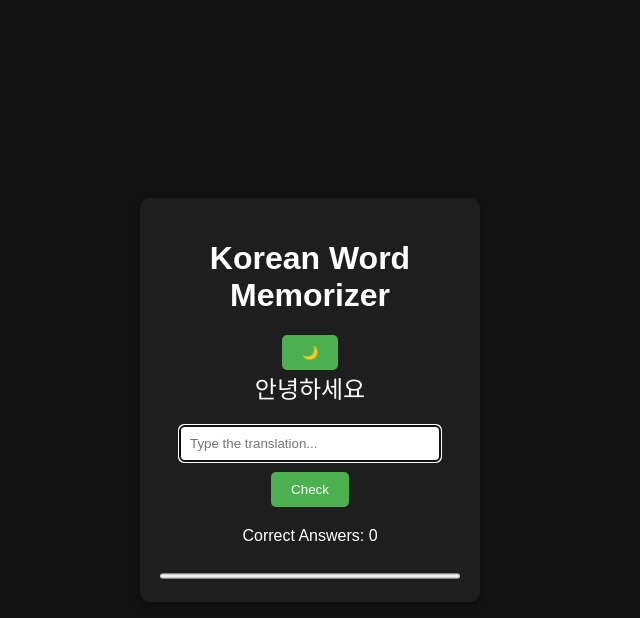
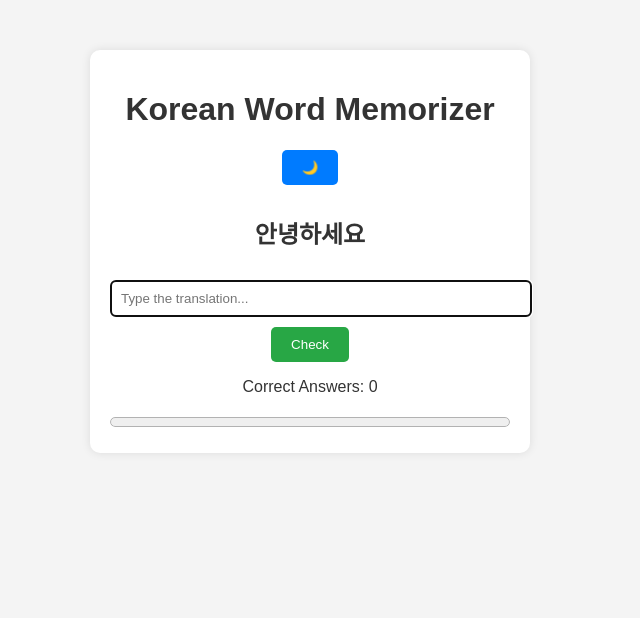
Before and after one commit to rasuloff96/Korean-Word-Game, a plain HTML site: page index.html in a window 1280 px wide. Shown: the whole page, without its empty margins (330-970 px from the left). Drawn offline with Linux system fonts and the light colour scheme.

Commit message:
css updated

```diff
--- a/style.css
+++ b/style.css
@@ -1,73 +1,66 @@
 body {
     font-family: Arial, sans-serif;
-    background-color: #121212;
-    color: white;
-    display: flex;
-    justify-content: center;
-    align-items: center;
-    height: 100vh;
-    margin: 0;
-    transition: 0.3s;
+    background-color: #f4f4f4;
+    color: #333;
+    text-align: center;
+    transition: background 0.3s, color 0.3s;
 }
 
 .container {
-    background-color: #1e1e1e;
+    max-width: 400px;
+    margin: 50px auto;
+    background: white;
     padding: 20px;
     border-radius: 10px;
-    box-shadow: 0 4px 10px rgba(0, 0, 0, 0.3);
-    text-align: center;
-    width: 300px;
-    transition: 0.3s;
+    box-shadow: 0 0 10px rgba(0, 0, 0, 0.1);
+}
+
+.dark {
+    background-color: #333;
+    color: white;
+}
+
+.dark .container {
+    background-color: #444;
 }
 
 #word-container {
     font-size: 24px;
-    margin-bottom: 20px;
+    font-weight: bold;
+    margin: 20px 0;
 }
 
 input {
+    width: 100%;
     padding: 10px;
-    width: 80%;
-    margin-bottom: 10px;
+    margin: 10px 0;
     border: 1px solid #ccc;
     border-radius: 5px;
 }
 
 button {
     padding: 10px 20px;
-    background-color: #4CAF50;
-    color: white;
     border: none;
     border-radius: 5px;
     cursor: pointer;
+    background-color: #28a745;
+    color: white;
 }
 
 button:hover {
-    background-color: #45a049;
+    background-color: #218838;
 }
 
-#result {
-    margin-top: 20px;
-    font-size: 18px;
+#toggle-theme {
+    background-color: #007bff;
+    margin-bottom: 10px;
+}
+
+#toggle-theme:hover {
+    background-color: #0056b3;
 }
 
 progress {
     width: 100%;
-    height: 10px;
-    margin-top: 10px;
+    height: 20px;
 }
-
-.dark {
-    background-color: white;
-    color: black;
-}
-
-.dark .container {
-    background-color: #f4f4f4;
-    color: black;
-}
-
-.dark button {
-    background-color: #444;
-    color: white;
-}
```
